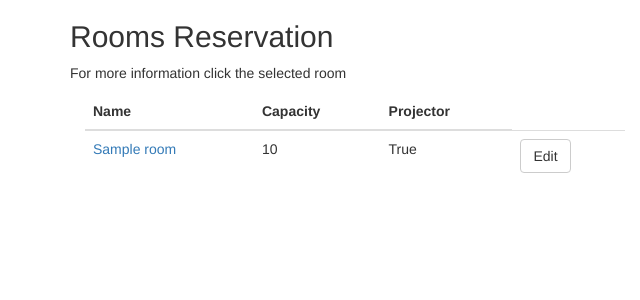
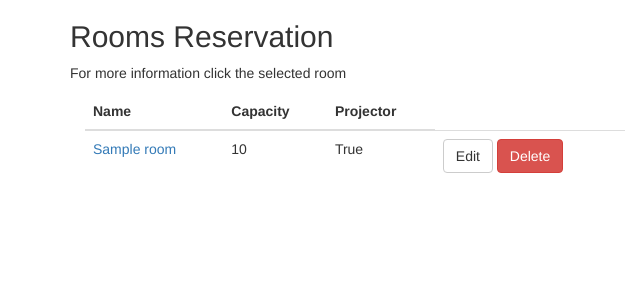
Before and after one commit to Brzydal/CL_Workshops_Reservation, a Django app: page / in a window 1280 px wide. Shown: the top 300 px of the page, without its empty margins (0-640 px from the left). Run offline with Django 3.2, Linux system fonts and the light colour scheme; tables that the repository leaves empty hold one stand-in row (values such as "Sample post"); some libraries are stand-ins or nearby versions.

Commit message:
View to delete room added

```diff
--- a/Reservation/urls.py
+++ b/Reservation/urls.py
@@ -15,11 +15,12 @@ Including another URLconf
 """
 from django.conf.urls import url
 from django.contrib import admin
-from room.views import all_rooms, AddRoom, ModifyRoom
+from room.views import all_rooms,delete_room, AddRoom, ModifyRoom
 
 urlpatterns = [
     url(r'^admin/', admin.site.urls),
     url(r'^room/new$', AddRoom.as_view()),
     url(r'^room/modify/(?P<room_id>\d+)$', ModifyRoom.as_view()),
+    url(r'^room/delete/(?P<room_id>\d+)$', delete_room),
     url(r'^$', all_rooms),
 ]
--- a/room/templates/room/all_rooms.html
+++ b/room/templates/room/all_rooms.html
@@ -28,7 +28,10 @@
         <td><a href="http://127.0.0.1:8000/room/{{room.id}}">{{room.name}}</a></td>
         <td>{{room.capacity}}</td>
         <td>{{room.projector}}</td>
-        <td><a href="http://127.0.0.1:8000/room/modify/{{room.id}}" type="button" class="btn btn-default"">Edit</a></td>
+        <td>
+        	<a href="http://127.0.0.1:8000/room/modify/{{room.id}}" type="button" class="btn btn-default"">Edit</a>
+        	<a href="http://127.0.0.1:8000/room/delete/{{room.id}}" type="button" class="btn btn-danger"">Delete</a>
+        </td>
       </tr>
     {% endfor %}
     </tbody>
--- a/room/views.py
+++ b/room/views.py
@@ -2,12 +2,6 @@ from django.shortcuts import render,redirect
 from django.views import View
 from django.http import HttpResponse
 from room.models import *
-# Create your views here.
-
-def all_rooms(request):
-    rooms = Room.objects.all()
-    context = {'rooms':rooms}
-    return render(request,'room/all_rooms.html',context)
 
 class AddRoom(View):
 
@@ -36,3 +30,13 @@ class ModifyRoom(View):
         room.projector = bool(request.POST.get('projector'))
         room.save()
         return redirect('/')
+
+def all_rooms(request):
+    rooms = Room.objects.all()
+    context = {'rooms':rooms}
+    return render(request,'room/all_rooms.html',context)
+
+def delete_room(request,room_id):
+    room = Room.objects.get(pk=room_id)
+    room.delete()
+    return redirect('/')
```
